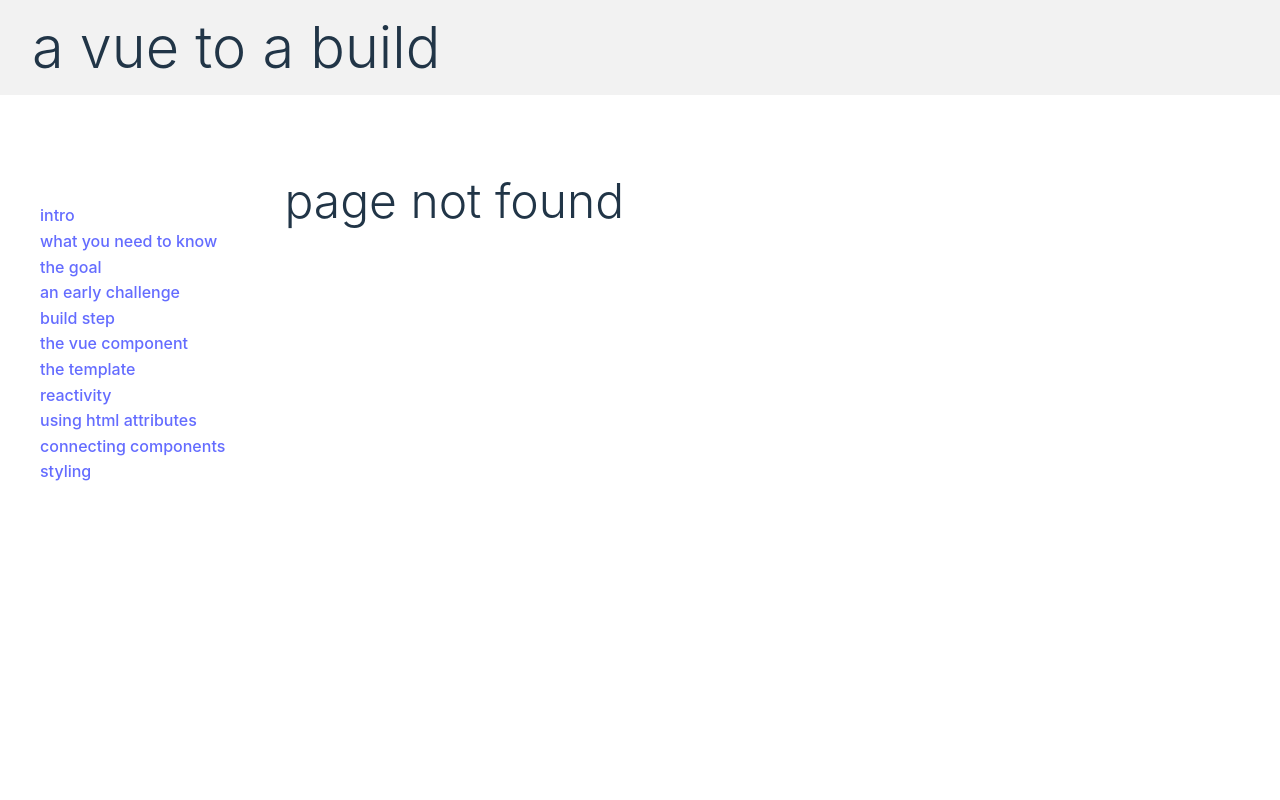
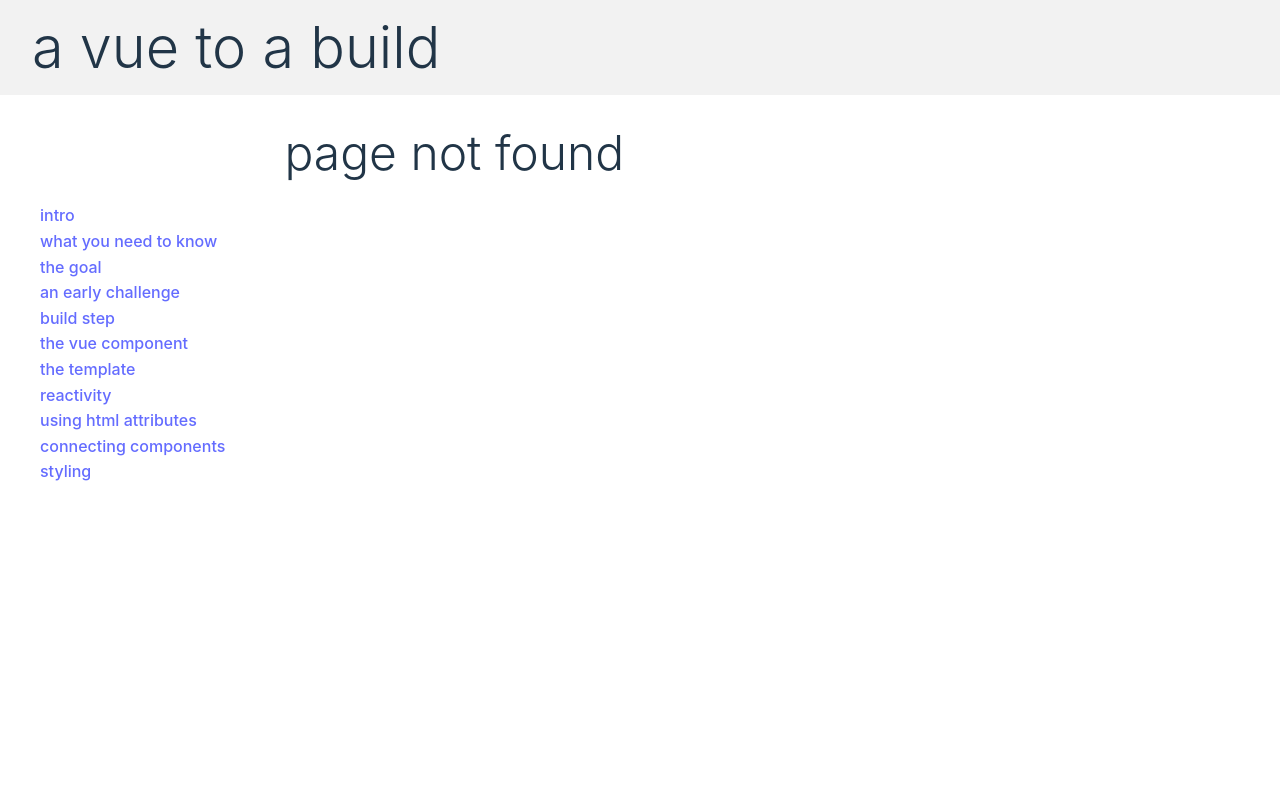
Before and after one commit to kevinjapan/a-vue-to-a-build, a Vue app: page /notfound in a window 1280 px wide. Shown: the top 800 px of the page. Built offline with nearby package versions, Linux system fonts and the light colour scheme.

Commit message:
align top

```diff
--- a/src/components/NotFound/NotFound.vue
+++ b/src/components/NotFound/NotFound.vue
@@ -15,7 +15,7 @@
 <style scoped>
 
 section.aspect_view {
-   margin-top:5rem;
+   margin-top:2rem;
 }
 
 h1 {
--- a/src/views/AspectView.vue
+++ b/src/views/AspectView.vue
@@ -65,7 +65,7 @@ so we need to pre-set these styles earlier - see markdown.css
 section.aspect_view {
    width:100%;
    margin:0;
-   margin-top:1rem;
+   margin-top:1.5rem;
    padding:0;
    text-align:left;
 }
```
